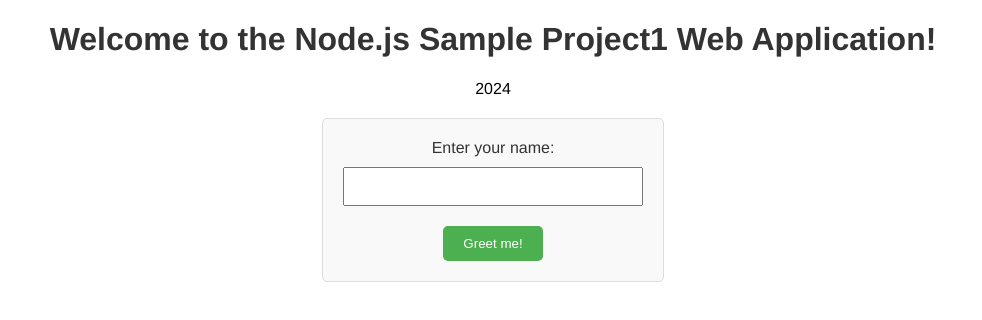
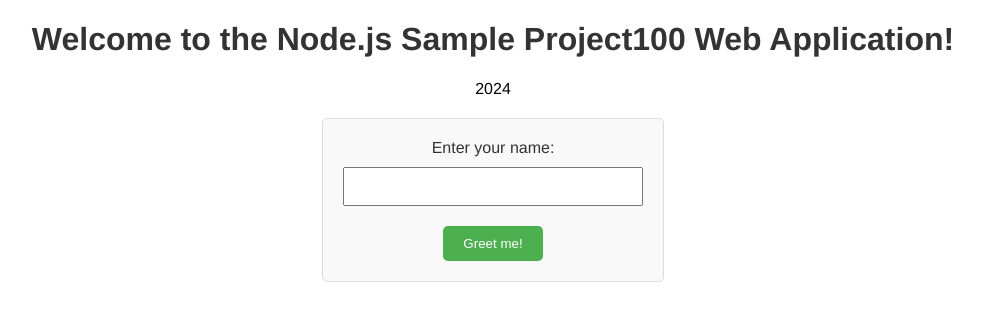
Before and after one commit to Amogh-98/WebApp, a plain HTML site: page index.html in a window 1280 px wide. Shown: the whole page, without its empty margins (147-1129 px from the left). Drawn offline with Linux system fonts and the light colour scheme.

Commit message:
Update index.html

```diff
--- a/index.html
+++ b/index.html
@@ -56,7 +56,7 @@
     </title>
 </head>
 <body>
-    <h1>Welcome to the Node.js Sample Project1 Web Application!</h1>
+    <h1>Welcome to the Node.js Sample Project100 Web Application!</h1>
     <p>2024</p>
     <form action="/greet" method="post">
         <label for="name">Enter your name:</label>
```
